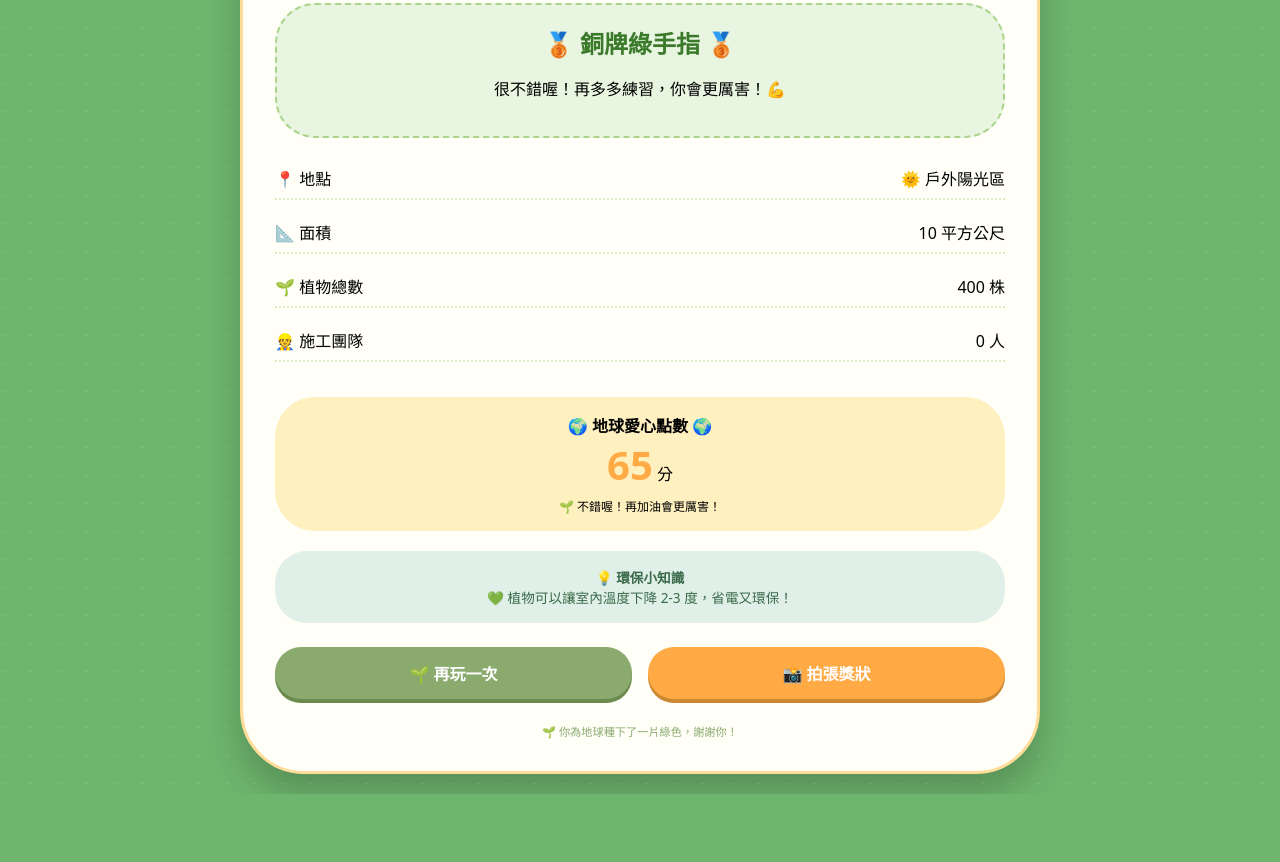
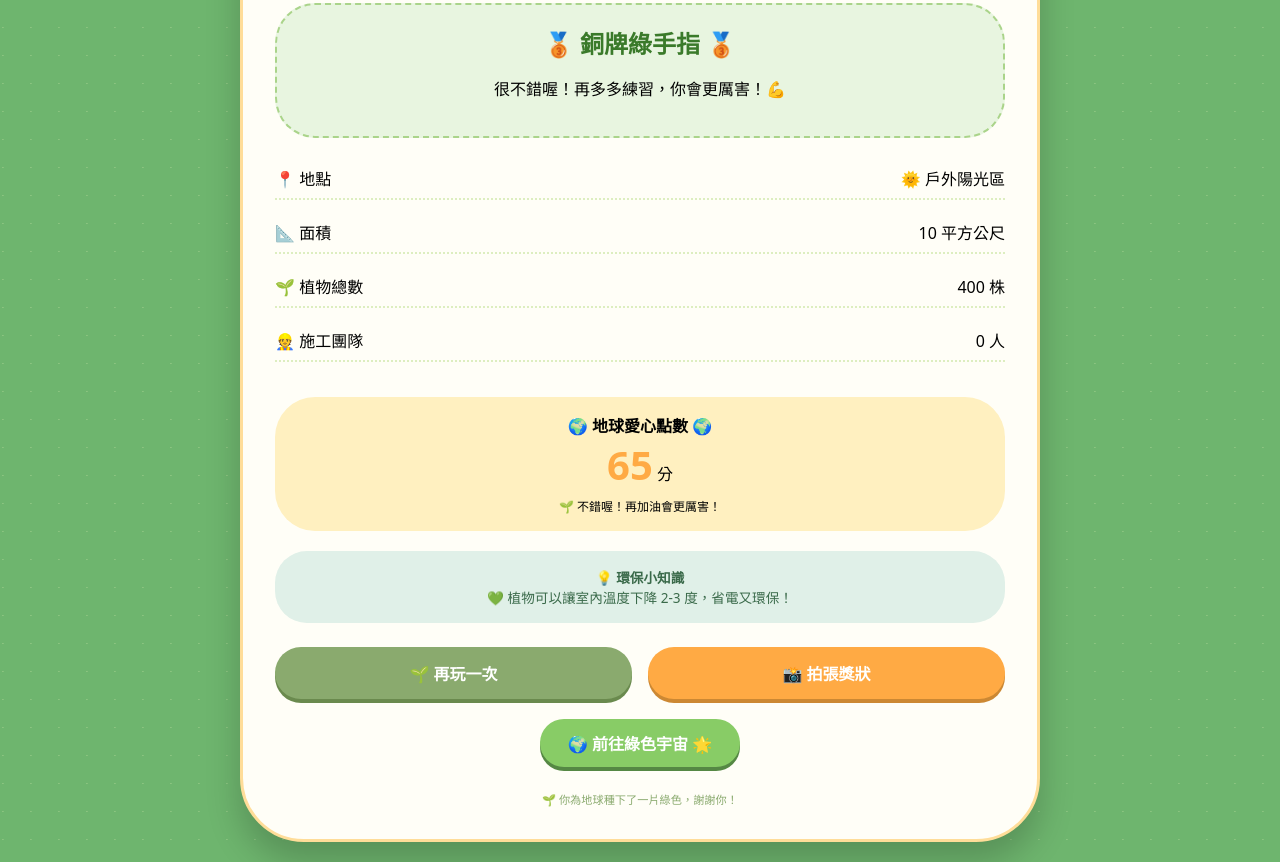
Before and after one commit to fernbrom-lab/fernbromgame, a plain HTML site: page step5_carbon.html in a window 1280 px wide. Shown: the part 314-1176 px from the top of the page. Before the commit the page ends 1108 px from the top, so only its background shows below. Drawn offline with Linux system fonts and the light colour scheme.

Commit message:
Update step5_carbon.html

```diff
--- a/step5_carbon.html
+++ b/step5_carbon.html
@@ -133,16 +133,28 @@
             background: #8aaa6e;
             box-shadow: 0 4px 0 #6a8a4e;
         }
+        .green-link {
+            display: inline-block;
+            margin-top: 20px;
+            padding: 12px 28px;
+            background: #88cc66;
+            color: white;
+            border-radius: 60px;
+            text-decoration: none;
+            font-weight: bold;
+            font-size: 1rem;
+            transition: 0.1s;
+            box-shadow: 0 4px 0 #558844;
+        }
+        .green-link:active {
+            transform: translateY(2px);
+            box-shadow: 0 2px 0 #558844;
+        }
         footer {
             text-align: center;
             font-size: 0.7rem;
             color: #8aaa6e;
             margin-top: 24px;
-        }
-        .medal-icon {
-            font-size: 3rem;
-            display: inline-block;
-            margin: 0 5px;
         }
         @media (max-width: 600px) {
             .card { padding: 20px; }
@@ -201,6 +213,12 @@
         <button id="restartBtn" class="btn-secondary">🌱 再玩一次</button>
         <button id="certificateBtn">📸 拍張獎狀</button>
     </div>
+
+    <!-- 🌍 前往綠色宇宙的連結 🌟 -->
+    <a href="level1.html" class="green-link">
+        🌍 前往綠色宇宙 🌟
+    </a>
+
     <footer>🌱 你為地球種下了一片綠色，謝謝你！</footer>
 </div>
 
@@ -246,24 +264,20 @@
     }
 
     function calculateEarthPoints() {
-        let points = 60; // 基礎分
+        let points = 60;
 
-        // 植物多樣性加分
         const plantTypesUsed = quantities.filter(q => q > 0).length;
         if (plantTypesUsed >= 4) points += 20;
         else if (plantTypesUsed >= 3) points += 15;
         else if (plantTypesUsed >= 2) points += 10;
 
-        // 施工完成度
         const coloredCount = gridColors ? gridColors.filter(c => c !== null).length : 0;
         if (coloredCount >= totalPlants) points += 20;
         else points += Math.floor((coloredCount / totalPlants) * 20);
 
-        // 團隊人數加分
         if (workerCount >= 5) points += 10;
         else if (workerCount >= 3) points += 5;
 
-        // 面積大小加分（越大越辛苦）
         if (area >= 15) points += 10;
         else if (area >= 10) points += 5;
 
```
